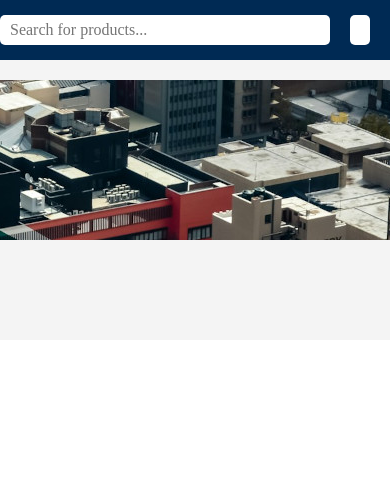
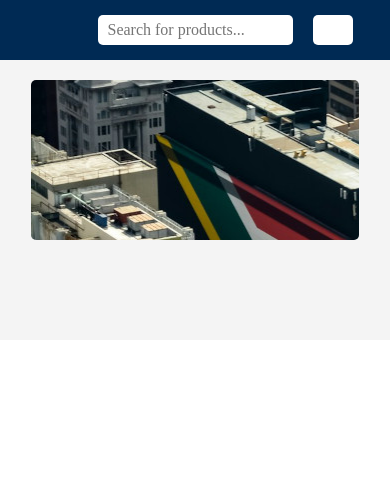
Before and after one commit to royye6/bkon-personal-safety, a Flask app: page /shop in a window 390 px wide; the page is wider, and only the part inside the window is pictured. Shown: the part 60-549 px from the top of that part. Run offline with Flask 3, Linux system fonts and the light colour scheme; data that the repository does not hold is empty.

Commit message:
responsive web pages

```diff
--- a/static/main.css
+++ b/static/main.css
@@ -58,7 +58,6 @@
     height: 100%;
     justify-content: space-evenly;
     padding: 20px;
-
 }
 
 .navbar ul {
@@ -925,3 +924,37 @@
         height: 250px;
     }
 }
+
+
+/********** store **********/
+
+@media screen and (max-width: 1216px ) {
+    .ad-space {
+        width: 85%;
+    }
+}
+
+@media screen and (max-width: 1126px ) {
+    #search-input-area {
+        width: 50%;
+        margin-left: 80px;
+    }
+}
+
+@media screen and (max-width: 1032px ) {
+    .ad-space {
+        width: 84%;
+    }
+
+    .categories-section {
+        display: none;
+    }
+
+    .shelf-container {
+        margin-right: 130px;
+    }
+
+    .shelf-container div{
+        grid: wrap;
+    }
+}
--- a/templates/index.html
+++ b/templates/index.html
@@ -79,7 +79,7 @@
         <h4>Contact Us</h4>
         <p>Our team is happy to answer your questions. Send us a message and we'll get back to you as soon as possible.</p>
     </div>
-    <form class="contact-form" action="/message" method="POST">
+    <form id="user-form" class="contact-form" action="/message" method="POST">
         <div class="contact-name">
             <label for="name"></label>
             <input type="text" id="name" name="name" placeholder="Name">
```
